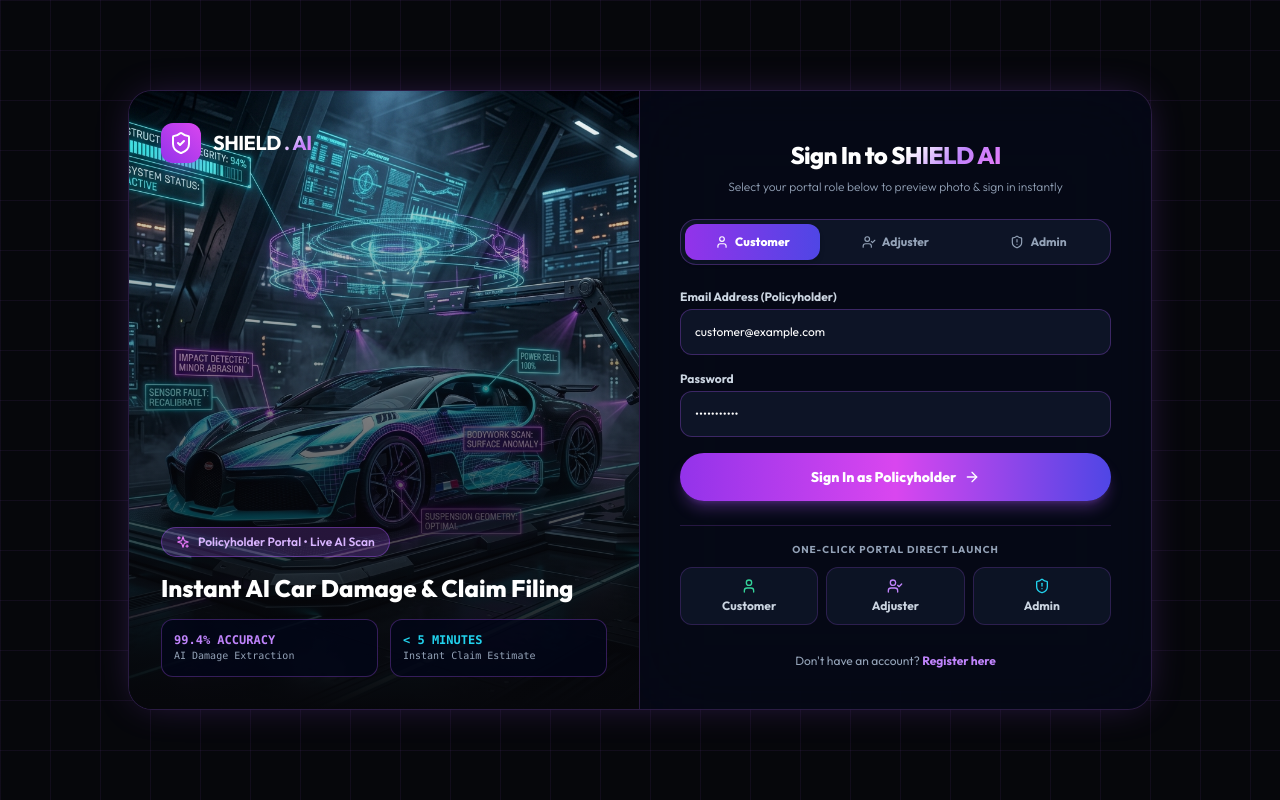
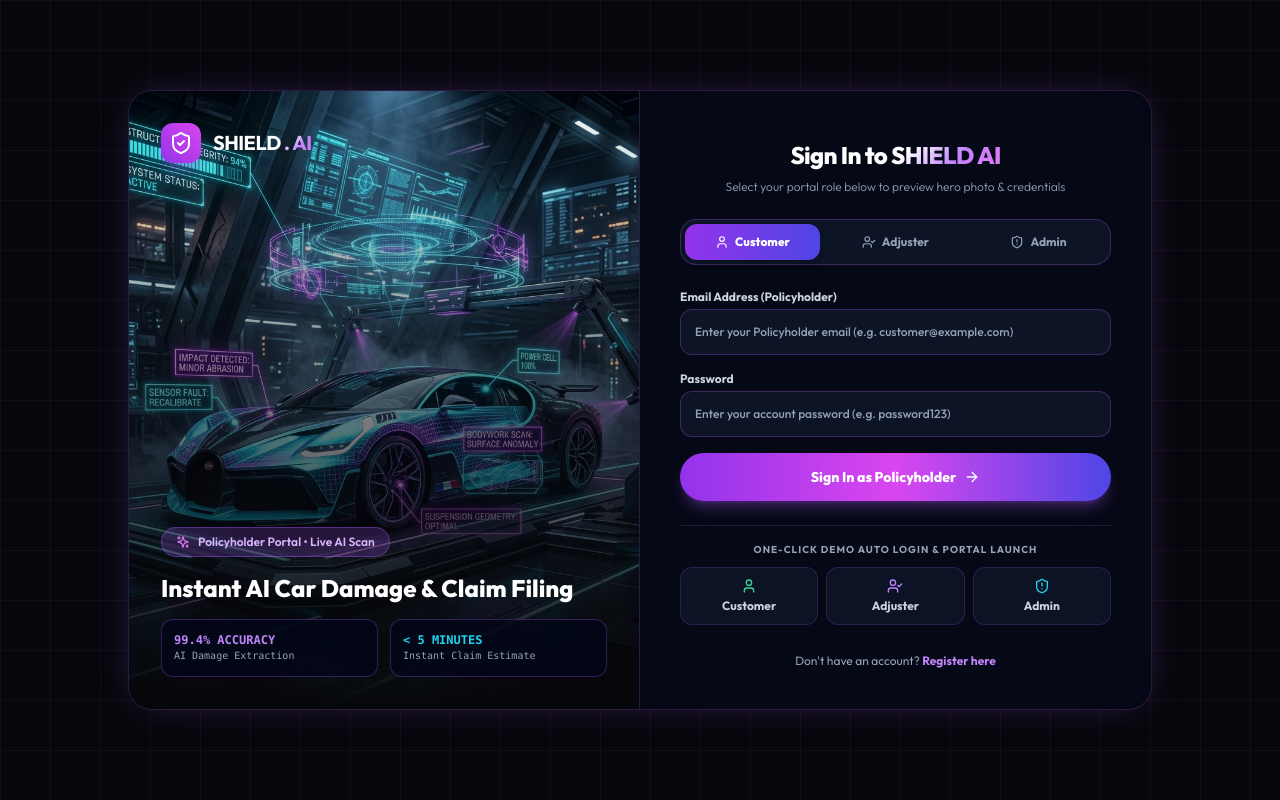
Before and after one commit to Suhirdha24/AI-Insurance-Claims-Processing-Platform, a Next.js app in the folder apps/web/: page /login in a window 1280 px wide. Built offline with nearby package versions, Linux system fonts and the light colour scheme; no server answers.

Commit message:
added clear high-contrast input placeholders for email address and password

```diff
--- a/apps/web/app/(auth)/login/page.tsx
+++ b/apps/web/app/(auth)/login/page.tsx
@@ -4,15 +4,15 @@ import React, { useState } from 'react';
 import Link from 'next/link';
 import Image from 'next/image';
 import { useAuth } from '@/lib/auth';
-import { ShieldCheck, ArrowRight, UserCheck, ShieldAlert, User, Sparkles, LogIn } from 'lucide-react';
+import { ShieldCheck, ArrowRight, UserCheck, ShieldAlert, User, Sparkles } from 'lucide-react';
 
 type RoleType = 'customer' | 'adjuster' | 'admin';
 
 export default function LoginPage() {
   const { login } = useAuth();
   const [activeRole, setActiveRole] = useState<RoleType>('customer');
-  const [email, setEmail] = useState('customer@example.com');
-  const [password, setPassword] = useState('password123');
+  const [email, setEmail] = useState('');
+  const [password, setPassword] = useState('');
   const [isLoading, setIsLoading] = useState(false);
   const [error, setError] = useState('');
 
@@ -27,6 +27,7 @@ export default function LoginPage() {
       stat2Sub: 'Instant Claim Estimate',
       email: 'customer@example.com',
       roleLabel: 'Policyholder',
+      placeholderEmail: 'customer@example.com',
       route: '/dashboard',
     },
     adjuster: {
@@ -39,6 +40,7 @@ export default function LoginPage() {
       stat2Sub: 'Cross-Doc Mismatches',
       email: 'adjuster@example.com',
       roleLabel: 'Claims Adjuster',
+      placeholderEmail: 'adjuster@example.com',
       route: '/adjuster/dashboard',
     },
     admin: {
@@ -51,6 +53,7 @@ export default function LoginPage() {
       stat2Sub: 'Audit & System Catalog',
       email: 'admin@example.com',
       roleLabel: 'System Administrator',
+      placeholderEmail: 'admin@example.com',
       route: '/admin/dashboard',
     },
   };
@@ -59,8 +62,6 @@ export default function LoginPage() {
 
   const handleRoleSelect = (role: RoleType) => {
     setActiveRole(role);
-    setEmail(roleConfigs[role].email);
-    setPassword('password123');
   };
 
   const handleAutoLoginRole = async (role: RoleType) => {
@@ -155,7 +156,7 @@ export default function LoginPage() {
               Sign In to <span className="text-gradient-purple">SHIELD AI</span>
             </h1>
             <p className="text-xs text-slate-400 font-light">
-              Select your portal role below to preview photo & sign in instantly
+              Select your portal role below to preview hero photo & credentials
             </p>
           </div>
 
@@ -213,9 +214,9 @@ export default function LoginPage() {
                 type="email"
                 value={email}
                 onChange={(e) => setEmail(e.target.value)}
-                placeholder="email@example.com"
+                placeholder={`Enter your ${currentConfig.roleLabel} email (e.g. ${currentConfig.placeholderEmail})`}
                 required
-                className="w-full p-3.5 rounded-xl bg-slate-900/90 border border-purple-500/30 text-white placeholder-slate-500 focus:ring-2 focus:ring-purple-500/50 focus:border-purple-500 outline-none transition-all"
+                className="w-full p-3.5 rounded-xl bg-slate-900/90 border border-purple-500/30 text-white placeholder-slate-400 font-medium focus:ring-2 focus:ring-purple-500/50 focus:border-purple-500 outline-none transition-all"
               />
             </div>
 
@@ -225,9 +226,9 @@ export default function LoginPage() {
                 type="password"
                 value={password}
                 onChange={(e) => setPassword(e.target.value)}
-                placeholder="••••••••"
+                placeholder="Enter your account password (e.g. password123)"
                 required
-                className="w-full p-3.5 rounded-xl bg-slate-900/90 border border-purple-500/30 text-white placeholder-slate-500 focus:ring-2 focus:ring-purple-500/50 focus:border-purple-500 outline-none transition-all"
+                className="w-full p-3.5 rounded-xl bg-slate-900/90 border border-purple-500/30 text-white placeholder-slate-400 font-medium focus:ring-2 focus:ring-purple-500/50 focus:border-purple-500 outline-none transition-all"
               />
             </div>
 
@@ -236,14 +237,14 @@ export default function LoginPage() {
               disabled={isLoading}
               className="w-full py-3.5 rounded-full bg-gradient-to-r from-purple-600 via-fuchsia-500 to-indigo-600 hover:from-purple-500 hover:to-indigo-500 text-white font-extrabold text-sm transition-all shadow-lg shadow-purple-500/30 flex items-center justify-center gap-2 transform hover:scale-[1.02]"
             >
-              {isLoading ? 'Navigating to Portal...' : `Sign In as ${currentConfig.roleLabel}`} <ArrowRight className="w-4 h-4" />
+              {isLoading ? 'Signing In...' : `Sign In as ${currentConfig.roleLabel}`} <ArrowRight className="w-4 h-4" />
             </button>
           </form>
 
           {/* One-Click Direct Navigation Launch Buttons */}
           <div className="border-t border-purple-500/20 pt-4 space-y-2.5">
             <div className="text-[10px] font-bold text-slate-400 uppercase tracking-widest text-center">
-              ONE-CLICK PORTAL DIRECT LAUNCH
+              ONE-CLICK DEMO AUTO LOGIN & PORTAL LAUNCH
             </div>
             <div className="grid grid-cols-3 gap-2 text-xs">
               <button
```
